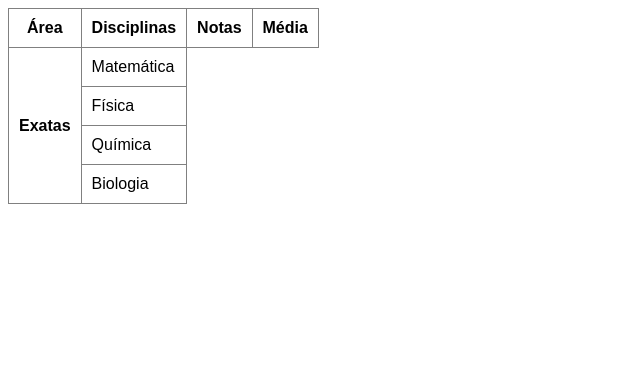
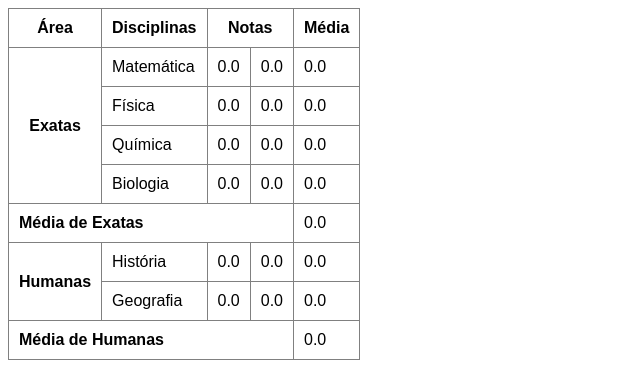
Before and after one commit to SlyUta/html-css, a plain HTML site: page Desafio 4/index.html in a window 1280 px wide. Shown: the whole page, without its empty margins (0-640 px from the left). Drawn offline with Linux system fonts and the light colour scheme.

Commit message:
Update index.html

```diff
--- a/Desafio 4/index.html
+++ b/Desafio 4/index.html
@@ -27,9 +27,9 @@
 
         <thead>
             <tr>
-                <th rowspan="2">Área</th>
+                <th>Área</th>
                 <th>Disciplinas</th>
-                <th>Notas</th>
+                <th colspan="2">Notas</th>
                 <th>Média</th>
             </tr>
         </thead>
@@ -38,15 +38,48 @@
             <tr>
                 <th rowspan="4">Exatas</th>
                 <td>Matemática</td>
+                <td>0.0</td>
+                <td>0.0</td>
+                <td>0.0</td>
             </tr>
             <tr>
                 <td>Física</td>
+                <td>0.0</td>
+                <td>0.0</td>
+                <td>0.0</td>
             </tr>
             <tr>
                 <td>Química</td>
+                <td>0.0</td>
+                <td>0.0</td>
+                <td>0.0</td>
             </tr>
             <tr>
                 <td>Biologia</td>
+                <td>0.0</td>
+                <td>0.0</td>
+                <td>0.0</td>
+            </tr>
+            <tr>
+                <th colspan="4" style="text-align: left;">Média de Exatas</th>
+                <td>0.0</td>
+            </tr>
+            <tr>
+                <th rowspan="2">Humanas</th>
+                <td>História</td>
+                <td>0.0</td>
+                <td>0.0</td>
+                <td>0.0</td>
+            </tr>
+            <tr>
+                <td>Geografia</td>
+                <td>0.0</td>
+                <td>0.0</td>
+                <td>0.0</td>
+            </tr>
+            <tr>
+                <th colspan="4" style="text-align: left;">Média de Humanas</th>
+                <td>0.0</td>
             </tr>
         </tbody>
 
```
